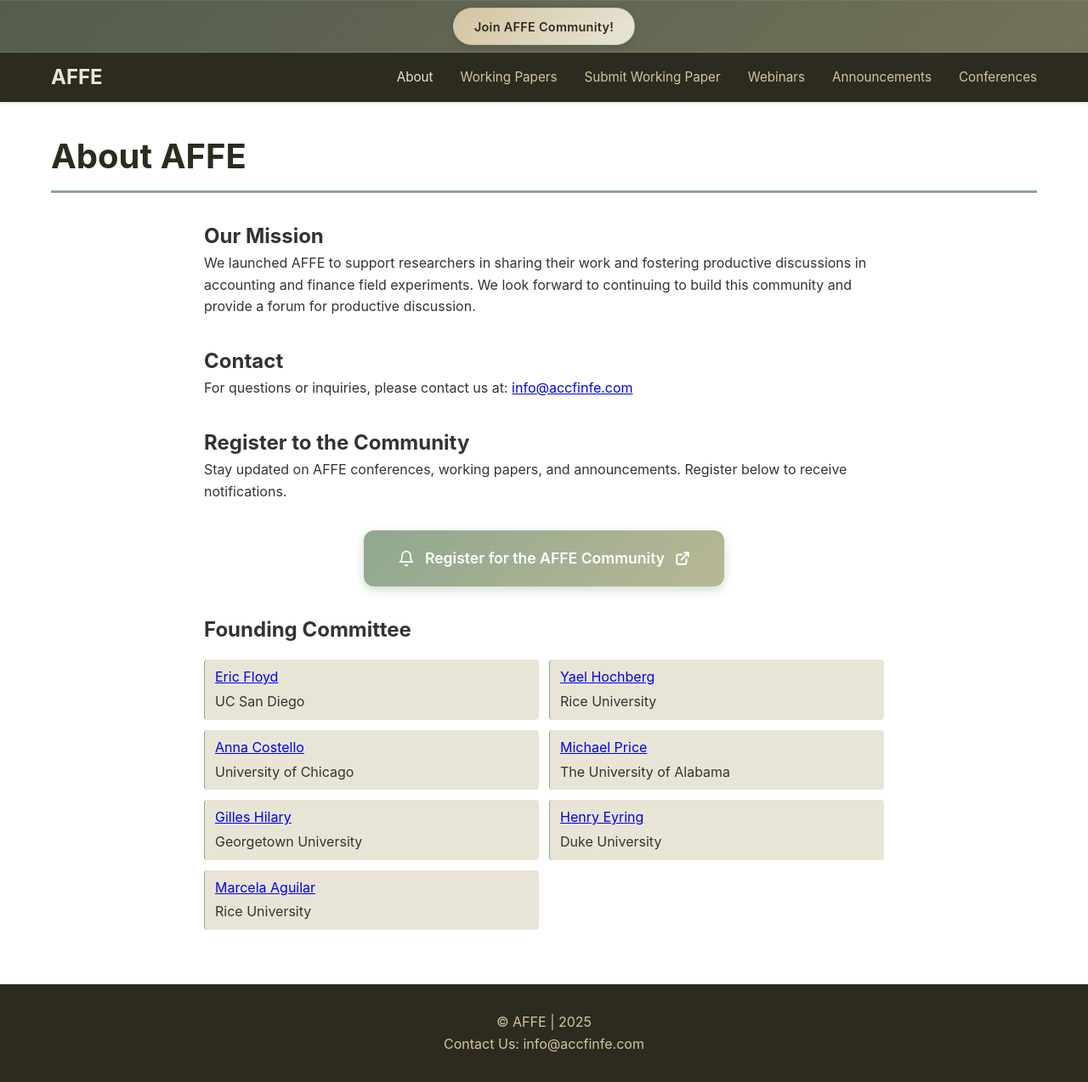
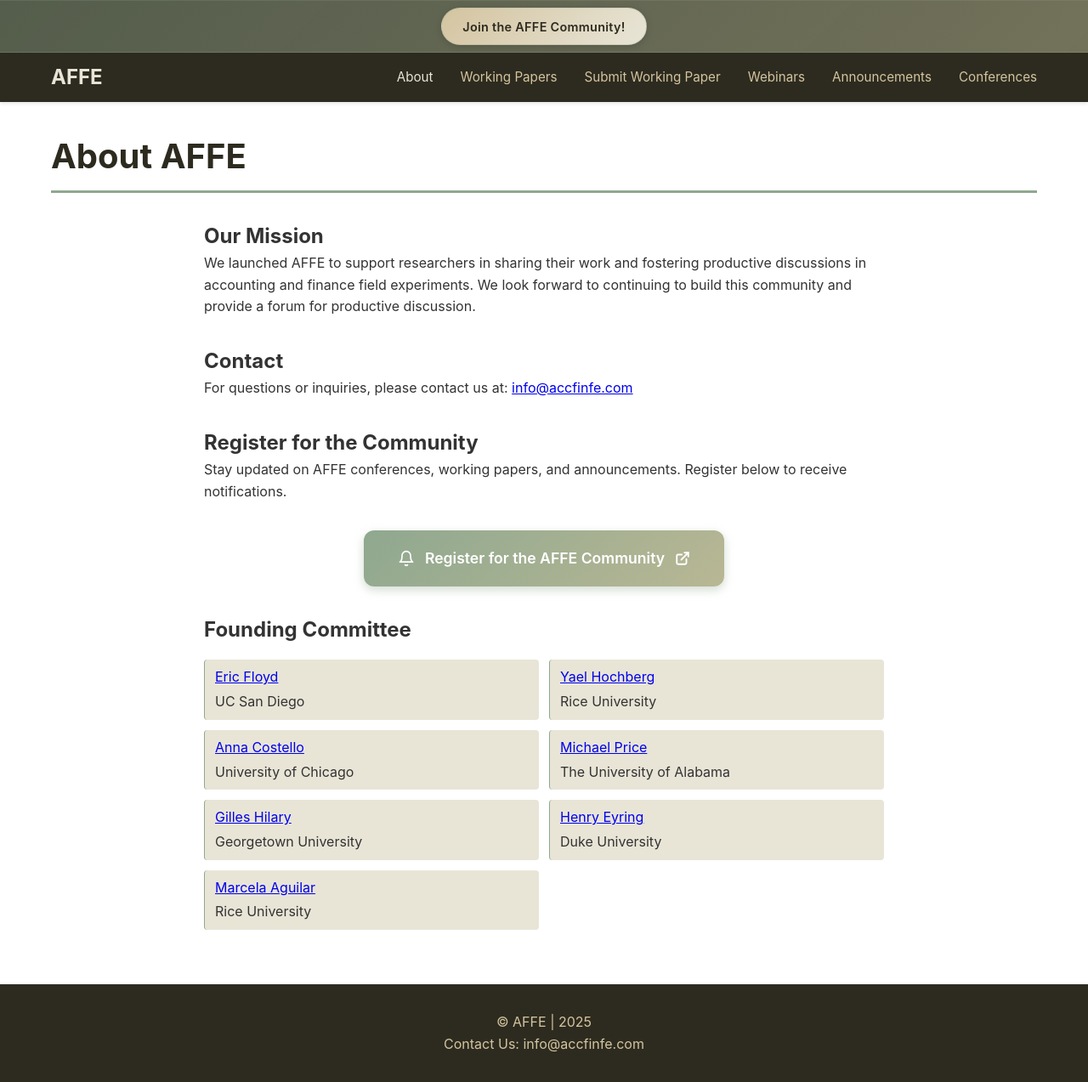
Before and after one commit to marceaguilar/affe-website, a Jekyll site: the page built from pages/about.md, in a window 1280 px wide. Shown: the whole page at 85% size. Built offline with Jekyll 4.4.1, drawn with Linux system fonts in a browser that asks for light colours.

Commit message:
Update community button text to 'Join the AFFE Community!'

```diff
--- a/_layouts/about.html
+++ b/_layouts/about.html
@@ -10,7 +10,7 @@
   </div>
 
   <div class="about-section">
-    <h2>Register to the Community</h2>
+    <h2>Register for the Community</h2>
     <p>Stay updated on AFFE conferences, working papers, and announcements. Register below to receive notifications.</p>
     <div class="notification-form-container">
       <a href="https://docs.google.com/forms/d/e/1FAIpQLSeXSegLo5EM7GZorEHrNUIaGyVxdmq1eFLecOH0YrqPreQpGA/viewform?usp=header" target="_blank" rel="noopener noreferrer" class="notification-button">
--- a/_layouts/default.html
+++ b/_layouts/default.html
@@ -20,7 +20,7 @@
     <header class="site-header">
       <div class="community-banner">
         <a href="https://docs.google.com/forms/d/e/1FAIpQLSeXSegLo5EM7GZorEHrNUIaGyVxdmq1eFLecOH0YrqPreQpGA/viewform" target="_blank" rel="noopener noreferrer" class="community-button">
-          Join AFFE Community!
+          Join the AFFE Community!
         </a>
       </div>
       <nav class="main-nav">
```
